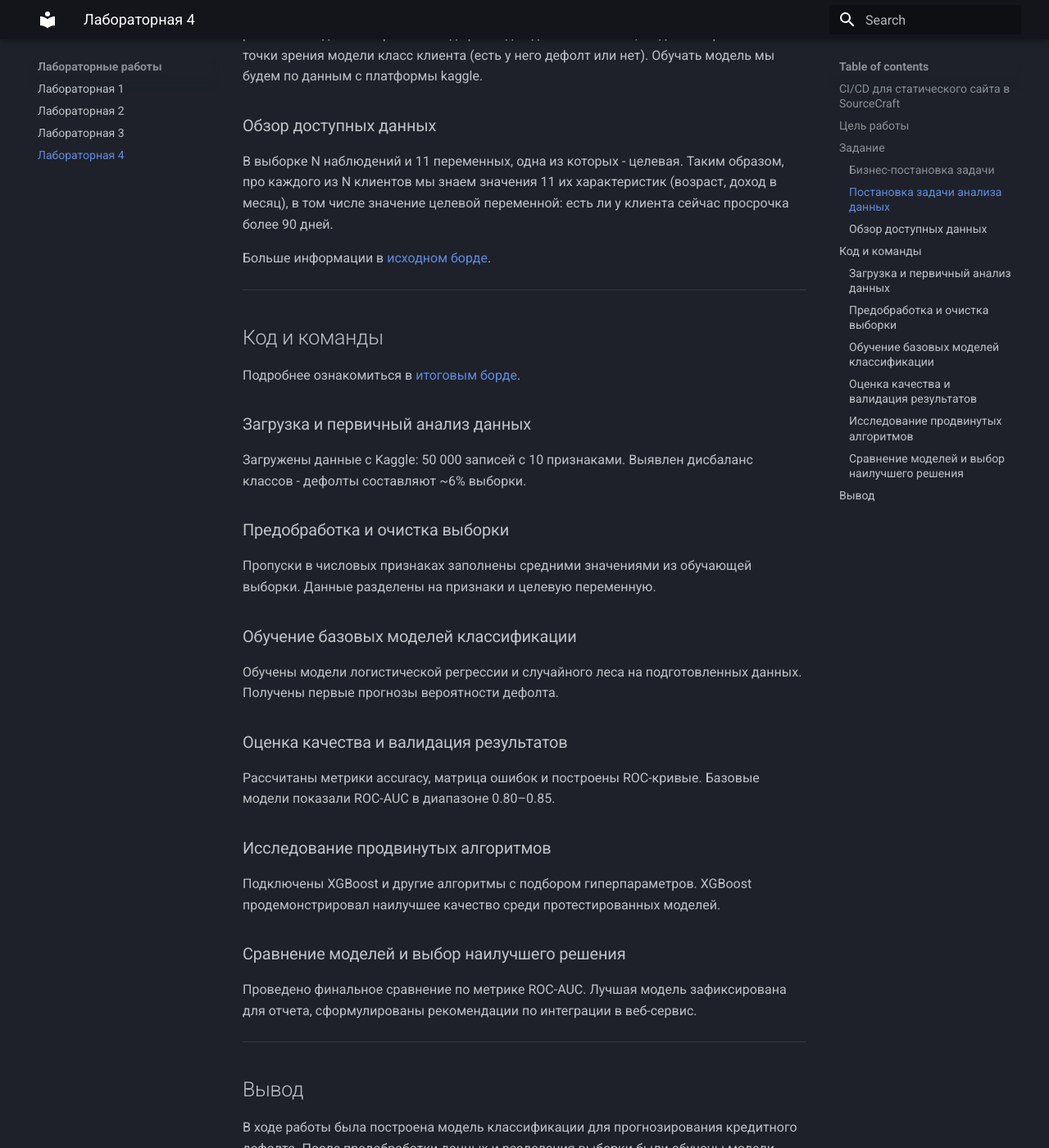
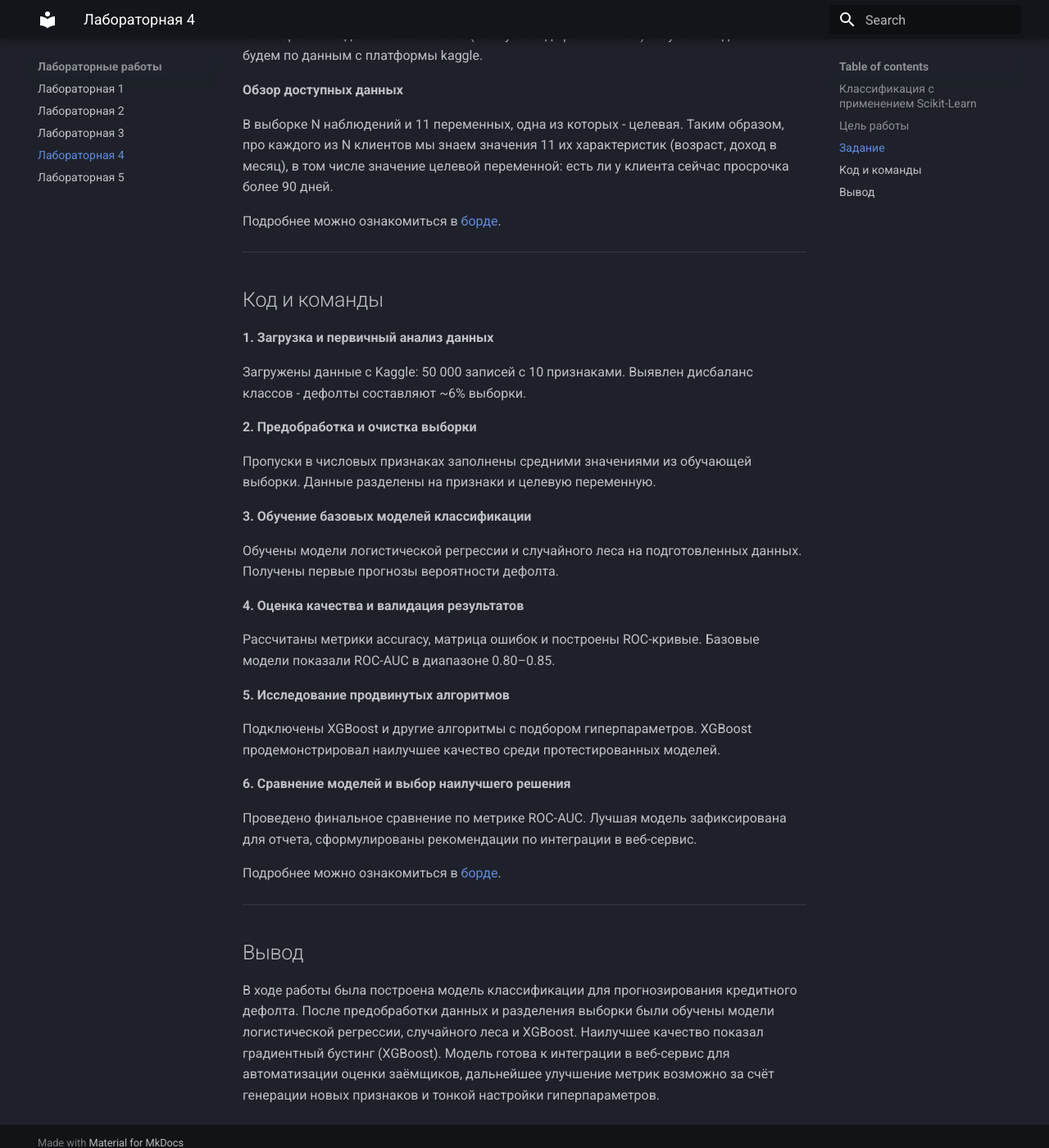
Before and after one commit to obabkisan/obabkisan.github.io, an MkDocs documentation site: the page built from docs/labs/lab4.md, in a window 1280 px wide and 1400 px high, scrolled down 796 px. Shown: the whole window at 82% size. Built offline with MkDocs 1.6.1 and Material for MkDocs 9.7.7, drawn with Linux system fonts in a browser that asks for light colours; some of the changed text lies outside the part shown.

Commit message:
update mkdocs.yml, lab4 and add lab5

```diff
--- a/docs/labs/lab4.md
+++ b/docs/labs/lab4.md
@@ -1,4 +1,4 @@
-## CI/CD для статического сайта в SourceCraft
+## Классификация с применением Scikit-Learn
 
 ## Цель работы
 
@@ -8,41 +8,52 @@
 
 ## Задание
 
-### Бизнес-постановка задачи
+**Бизнес-постановка задачи**
 
 Банк по анкетным данным оценивает вероятность того, что для конкретного клиента произойдет дефолт. Применение модели ясно:
 выдача кредитов только хорошим заемщикам, которые его отдадут.
 
-### Постановка задачи анализа данных
+**Постановка задачи анализа данных**
 
 Целью данной задачи является построение модели классификации дефолтов: на вход модель будет принимать данные о клиенте, а на выходе она должна работать в двух режимах: выдавать вероятность дефолта для данного клиента,
 выдавать правильный с точки зрения модели класс клиента (есть у него дефолт или нет).
 Обучать модель мы будем по данным с платформы kaggle.
 
-### Обзор доступных данных
+**Обзор доступных данных**
 
 В выборке N наблюдений и 11 переменных, одна из которых - целевая. Таким образом, про каждого из N клиентов мы знаем значения 11 их характеристик (возраст, доход в месяц), в том числе значение целевой переменной: есть ли у клиента сейчас просрочка более 90 дней.
 
-Больше информации в [исходном борде](https://colab.research.google.com/drive/1xGMuop2wUFC1ZxVjo7RROHCjzI9Z0-nV?usp=sharing).
+Подробнее можно ознакомиться в [борде](https://colab.research.google.com/drive/1hrDxGXMDpZ16P-GW-4tLM_piCowcDTRj#scrollTo=2dUhVZCu5ybj).
 
 ---
 
 ## Код и команды
 
-Подробнее ознакомиться в [итоговым борде](https://colab.research.google.com/drive/1hrDxGXMDpZ16P-GW-4tLM_piCowcDTRj#scrollTo=2dUhVZCu5ybj).
+**1. Загрузка и первичный анализ данных**
 
-### Загрузка и первичный анализ данных
 Загружены данные с Kaggle: 50 000 записей с 10 признаками. Выявлен дисбаланс классов - дефолты составляют ~6% выборки.
-### Предобработка и очистка выборки
+
+**2. Предобработка и очистка выборки**
+
 Пропуски в числовых признаках заполнены средними значениями из обучающей выборки. Данные разделены на признаки и целевую переменную.
-### Обучение базовых моделей классификации
+
+**3. Обучение базовых моделей классификации**
+
 Обучены модели логистической регрессии и случайного леса на подготовленных данных. Получены первые прогнозы вероятности дефолта.
-### Оценка качества и валидация результатов
+
+**4. Оценка качества и валидация результатов**
+
 Рассчитаны метрики accuracy, матрица ошибок и построены ROC-кривые. Базовые модели показали ROC-AUC в диапазоне 0.80–0.85.
-### Исследование продвинутых алгоритмов
+
+**5. Исследование продвинутых алгоритмов**
+
 Подключены XGBoost и другие алгоритмы с подбором гиперпараметров. XGBoost продемонстрировал наилучшее качество среди протестированных моделей.
-### Сравнение моделей и выбор наилучшего решения
+
+**6. Сравнение моделей и выбор наилучшего решения**
+
 Проведено финальное сравнение по метрике ROC-AUC. Лучшая модель зафиксирована для отчета, сформулированы рекомендации по интеграции в веб-сервис.
+
+Подробнее можно ознакомиться в [борде](https://colab.research.google.com/drive/1hrDxGXMDpZ16P-GW-4tLM_piCowcDTRj#scrollTo=2dUhVZCu5ybj).
 
 ---
 ## Вывод
--- a/mkdocs.yml
+++ b/mkdocs.yml
@@ -10,6 +10,7 @@ nav:
       - Лабораторная 2: labs/lab2.md
       - Лабораторная 3: labs/lab3.md
       - Лабораторная 4: labs/lab4.md
+      - Лабораторная 5: labs/lab5.md
   - Контакты: contact.md
 
 theme:
```
Also changed, not shown: docs/labs/lab5.md (added, +48 -0 lines).
